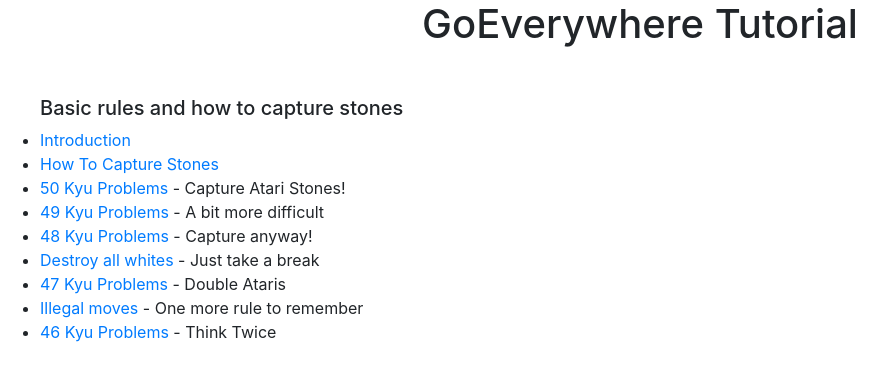
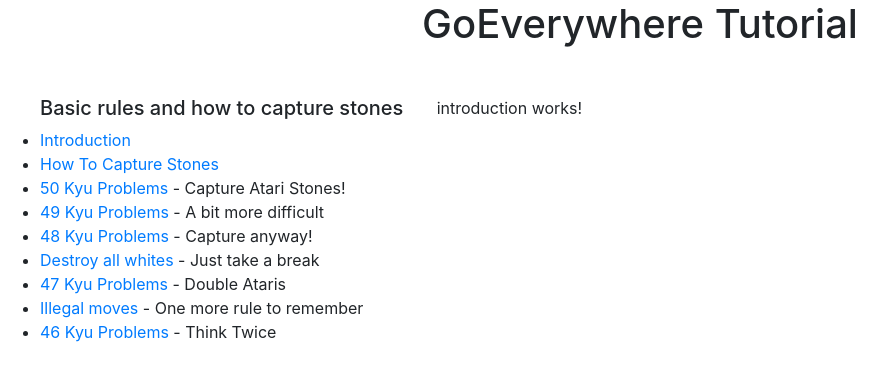
Before and after one commit to avionipevaju/GoEverywhere-Tutorial, an Angular app: page / in a window 1280 px wide. Shown: the top 380 px of the page, without its empty margins (0-895 px from the left). Built offline with nearby package versions, Linux system fonts and the light colour scheme.

Commit message:
Added introduction component

```diff
--- a/src/app/app.component.html
+++ b/src/app/app.component.html
@@ -5,6 +5,8 @@
   <div class="col-sm-4">
     <app-content></app-content>
   </div>
-  <div class="col-sm-8"></div>
+  <div class="col-sm-8">
+    <router-outlet></router-outlet>
+  </div>
 
 </div>
--- a/src/app/app.module.ts
+++ b/src/app/app.module.ts
@@ -1,16 +1,24 @@
 import { BrowserModule } from '@angular/platform-browser';
 import { NgModule } from '@angular/core';
+import { RouterModule, Routes} from '@angular/router';
 
 import { AppComponent } from './app.component';
 import { ContentComponent } from './content/content.component';
+import { IntroductionComponent } from './introduction/introduction.component';
+
+const appRoutes: Routes = [
+  {path: '', component: IntroductionComponent},
+];
 
 @NgModule({
   declarations: [
     AppComponent,
-    ContentComponent
+    ContentComponent,
+    IntroductionComponent
   ],
   imports: [
-    BrowserModule
+    BrowserModule,
+    RouterModule.forRoot(appRoutes),
   ],
   providers: [],
   bootstrap: [AppComponent]
--- /dev/null
+++ b/src/app/introduction/introduction.component.html
@@ -0,0 +1,3 @@
+<p>
+  introduction works!
+</p>
--- /dev/null
+++ b/src/app/introduction/introduction.component.ts
@@ -0,0 +1,15 @@
+import { Component, OnInit } from '@angular/core';
+
+@Component({
+  selector: 'app-introduction',
+  templateUrl: './introduction.component.html',
+  styleUrls: ['./introduction.component.css']
+})
+export class IntroductionComponent implements OnInit {
+
+  constructor() { }
+
+  ngOnInit() {
+  }
+
+}
```
Also changed, not shown: src/app/introduction/introduction.component.css (added), 1 other file (tests, documents, lock files or other folders).
